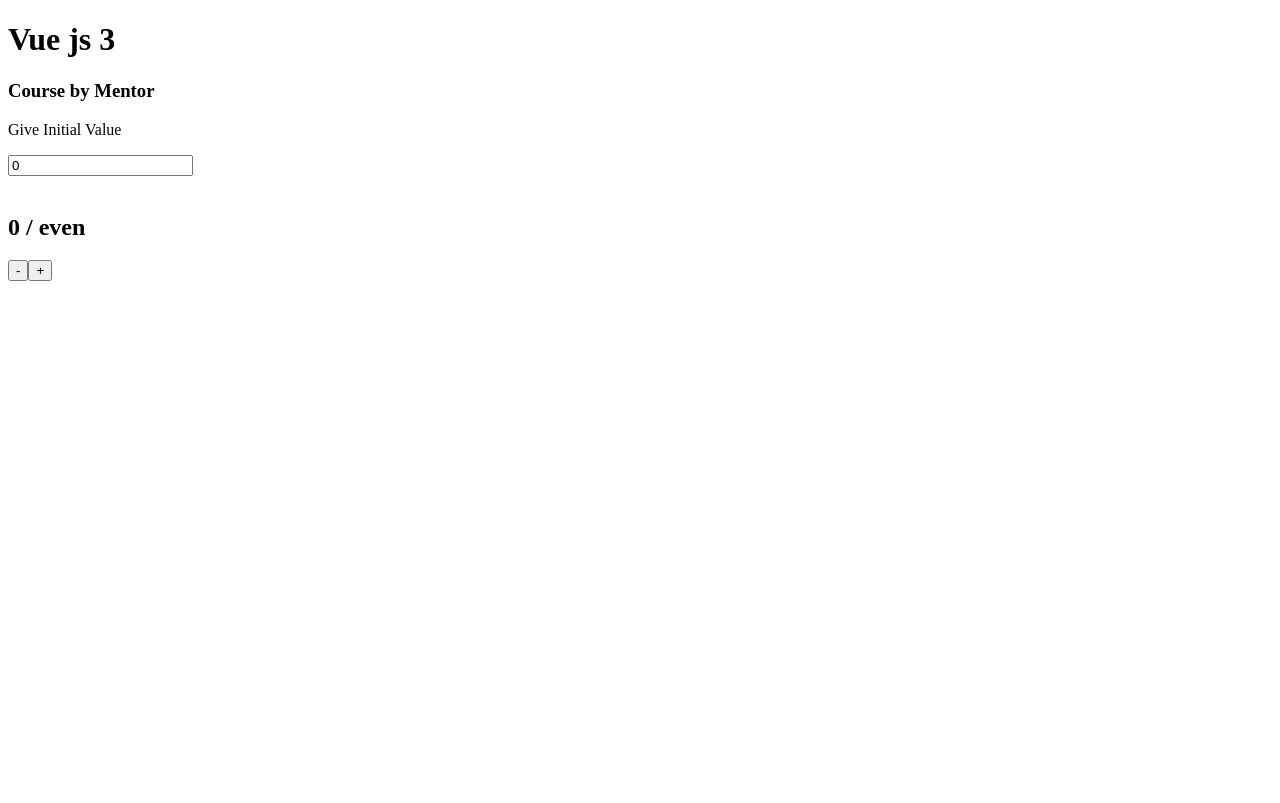
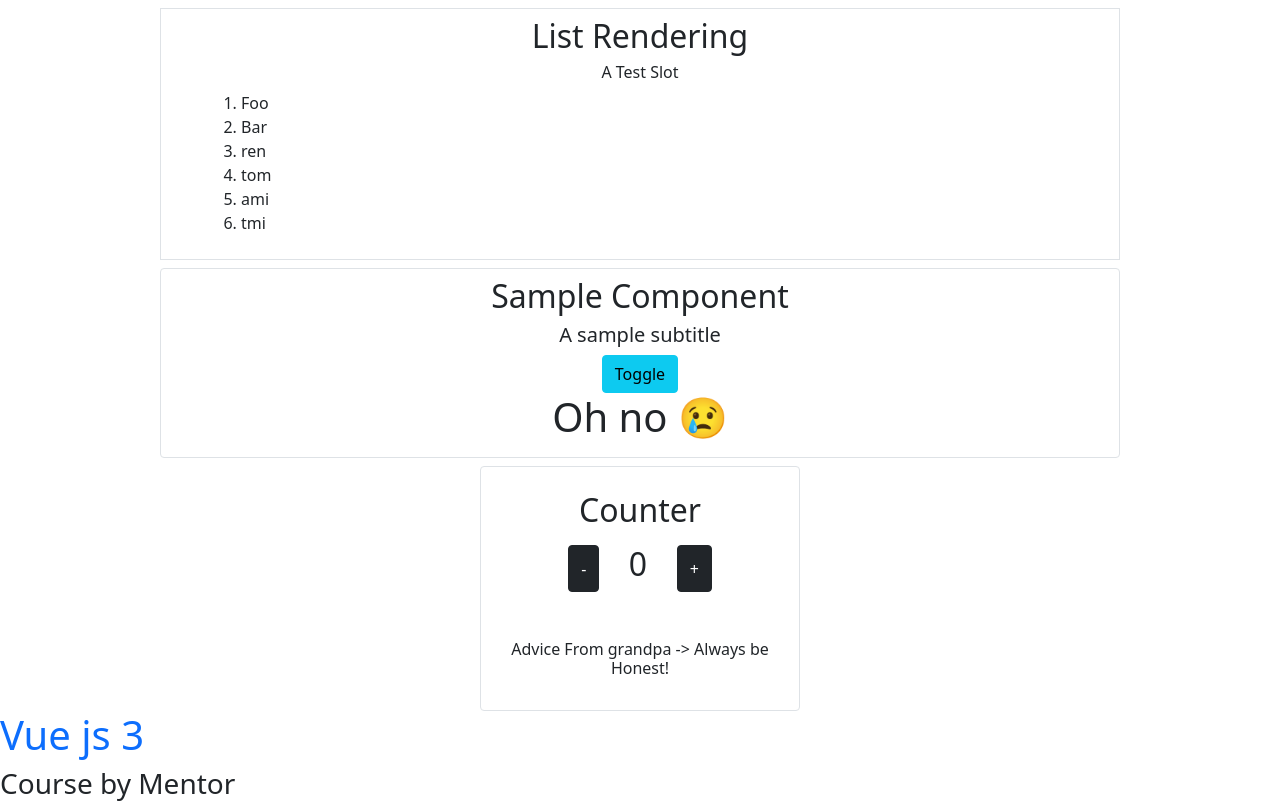
Before and after one commit to rahim-uddin-jsr/first-vue-app, a Vue app: page / in a window 1280 px wide. Shown: the top 803 px of the page. Built offline with nearby package versions, Linux system fonts and the light colour scheme.

Commit message:
component cheild props slot provide inject

```diff
--- a/index.html
+++ b/index.html
@@ -5,9 +5,15 @@
     <link rel="icon" href="/favicon.ico">
     <meta name="viewport" content="width=device-width, initial-scale=1.0">
     <title>Vite App</title>
+      <!-- Bootstrap CSS -->
+      <link href="https://cdn.jsdelivr.net/npm/bootstrap@5.0.2/dist/css/bootstrap.min.css" rel="stylesheet" integrity="sha384-EVSTQN3/azprG1Anm3QDgpJLIm9Nao0Yz1ztcQTwFspd3yD65VohhpuuCOmLASjC" crossorigin="anonymous">
   </head>
   <body>
     <div id="app"></div>
+
+    <!-- Option 1: Bootstrap Bundle with Popper -->
+    <script src="https://cdn.jsdelivr.net/npm/bootstrap@5.0.2/dist/js/bootstrap.bundle.min.js" integrity="sha384-MrcW6ZMFYlzcLA8Nl+NtUVF0sA7MsXsP1UyJoMp4YLEuNSfAP+JcXn/tWtIaxVXM" crossorigin="anonymous"></script>
+
     <script type="module" src="/src/main.js"></script>
   </body>
 </html>
--- a/package.json
+++ b/package.json
@@ -9,6 +9,8 @@
     "preview": "vite preview"
   },
   "dependencies": {
+    "bootstrap": "^5.3.3",
+    "bootstrap-vue": "^2.23.1",
     "vue": "^3.4.21"
   },
   "devDependencies": {
--- a/src/App.vue
+++ b/src/App.vue
@@ -1,16 +1,3 @@
-<template>
-    <h1>{{ courseName }}</h1>
-    <h3> Course by {{ mentor }}</h3>
-    <p>Give Initial Value</p>
-    <input type="number" v-model="count">
-    <br><br>
-    <h2>{{ count }} / {{ checkOddEven }} </h2>
-    <button @click="decrement">-</button>
-    <button @click="increment">+</button>
-
-
-</template>
-
 <!-- <script>
 export default{
     data(){
@@ -34,18 +21,23 @@
 </script> -->
 <script setup>
 
-import { ref,computed,watch } from 'vue';
-
+import { ref,computed,watch, provide } from 'vue';
+import SampleComponent from './components/SampleComponent.vue';
+import ListRendering from './components/ListRendering.vue';
+import Counter from './components/Counter.vue';
 let count = ref(0);
 const courseName = ref("Vue js 3");
 const mentor = ref("Mentor");
+let count1 = ref(0);
 
 const increment=() =>count.value++;
 const decrement=() =>count.value--;
 
 const checkOddEven=computed(()=>{
-    return count.value % 2 ===0 ? 'even' : 'even';
+    return count.value % 2 ===0 ? 'even' : 'odd';
 })
+
+provide('massage','Always be Honest!')
 
 watch(()=>count.value,(newValue, oldValue)=>{
     if (newValue ===10 ) {
@@ -59,3 +51,22 @@
 //     count.value--;
 //  }
 </script>
+<template>
+<ListRendering>
+    <h6>A Test Slot</h6>
+</ListRendering>
+<SampleComponent title="Sample Component" subtitle="A sample subtitle"/>
+<Counter :count1="count1" @increase-by="(n)=>count1+=n" @decrement-by="(n)=>count1-=n"/>
+<!-- <SampleComponent title="Sample Component 2"/> -->
+
+    <h1 :class="{'text-primary':checkOddEven=='even', 'text-info':checkOddEven=='odd'}">{{ courseName }}</h1>
+    <h3> Course by {{ mentor }}</h3>
+    <p>Give Initial Value</p>
+    <input aria-label="count value" type="number" v-model="count">
+    <br><br>
+    <h2>{{ count }} / {{ checkOddEven }} </h2>
+    <button @click="decrement">-</button>
+    <button @click="increment">+</button>
+
+
+</template>
--- /dev/null
+++ b/src/components/Counter.vue
@@ -0,0 +1,23 @@
+
+<template>
+    <div class="border w-25 mx-auto text-center p-4 mt-2 rounded card">
+        <h2 class="mb-3">Counter</h2>
+        <!-- <p>Give Initial Value</p> -->
+        <!-- <input type="number" v-model="count"> -->
+        <div class="d-flex justify-content-evenly w-75 mx-auto  ">
+
+            <button class="btn btn-dark" @click="$emit('decrementBy',1)">-</button>
+            <h2>{{ count1 }} </h2>
+            <button class="btn btn-dark" @click="$emit('increaseBy',1)">+</button>
+        </div>
+        <DeepChildComponent/>
+    </div>
+</template>
+
+<script setup>
+import { ref } from 'vue';
+import DeepChildComponent from './DeepChildComponent.vue';
+const props=defineProps(['count1']);
+const increment1 = () => count1.value++;
+const decrement1 = () => count1.value--;
+</script>
--- /dev/null
+++ b/src/components/DeepChildComponent.vue
@@ -0,0 +1,8 @@
+<script setup>
+import { inject } from 'vue';
+
+const massage=inject('massage')
+</script>
+<template>
+<h6 class="mt-5">Advice From grandpa -> {{ massage }}</h6>
+</template>
--- /dev/null
+++ b/src/components/ListRendering.vue
@@ -0,0 +1,30 @@
+
+<template lang="">
+    <div class="text-center border px-5 py-2 mt-2 w-75 mx-auto">
+        <h2>List Rendering</h2>
+        <!-- <li v-for="(item, index) in items">
+  {{ parentMessage }} - {{ index }} - {{ item.message }}
+</li> -->
+<slot></slot>
+<ol>
+    <li class='text-start' v-for="(item,i) in items">
+        {{ item.message }}
+    </li>
+</ol>
+</div>
+</template>
+
+<script setup>
+import { ref } from 'vue';
+
+const parentMessage = ref('Parent');
+const items = ref(
+    [
+        { message: 'Foo' },
+        { message: 'Bar' },
+        { message: 'ren' },
+        { message: 'tom' },
+        { message: 'ami' },
+        { message: 'tmi' },
+         ])
+</script>
--- /dev/null
+++ b/src/components/SampleComponent.vue
@@ -0,0 +1,15 @@
+    <script setup>
+import { ref } from 'vue';
+const props = defineProps(['title', 'subtitle'])
+let awesome=ref('');
+    </script>
+<template >
+    <div class="border rounded w-75 mx-auto px-4 py-2 mt-2 text-center">
+        <h2 class="text-center">{{ title }}</h2>
+        <h5 class="text-center">{{ subtitle }}</h5>
+        <button class="btn btn-info" @click="awesome = !awesome">Toggle</button>
+
+        <h1 v-if="awesome">Vue is awesome</h1>
+        <h1 v-else>Oh no 😢</h1>
+    </div>
+    </template>
--- a/src/main.js
+++ b/src/main.js
@@ -1,5 +1,6 @@
 import { createApp } from "vue";
 import App from "./App.vue";
 
+
 const app=createApp(App);
 app.mount('#app');
```
Also changed, not shown: 1 other file (tests, documents, lock files or other folders).
